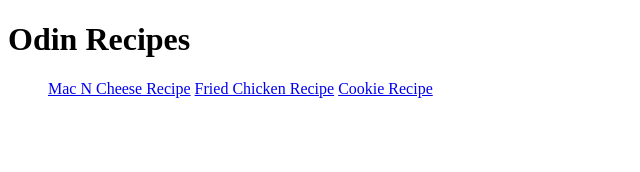
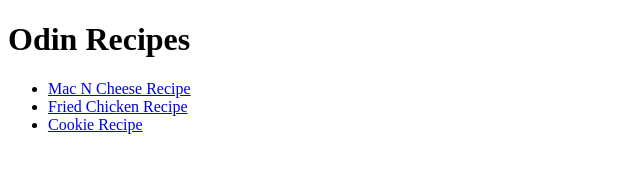
Before and after one commit to JorgeMartinez777/odin-recipes, a plain HTML site: page index.html in a window 1280 px wide. Shown: the whole page, without its empty margins (0-640 px from the left). Drawn offline with Linux system fonts and the light colour scheme.

Commit message:
Edit index.html

```diff
--- a/index.html
+++ b/index.html
@@ -8,9 +8,9 @@
 <body>
     <h1>Odin Recipes</h1>
     <ul>
-        <a href="/recipes/macncheese.html" taregt="blank">Mac N Cheese Recipe</a>
-        <a href="/recipes/freidchicken.html" taregt="blank">Fried Chicken Recipe</a>
-        <a href="/recipes/cookies.html" taregt="blank">Cookie Recipe</a>
+        <li><a href="./recipes/macncheese.html" taregt="blank">Mac N Cheese Recipe</a></li>
+        <li><a href="./recipes/friedchicken.html" taregt="blank">Fried Chicken Recipe</a></li>
+        <li><a href="./recipes/cookies.html" taregt="blank">Cookie Recipe</a></li>
     </ul>
 </body>
 </html>
```
